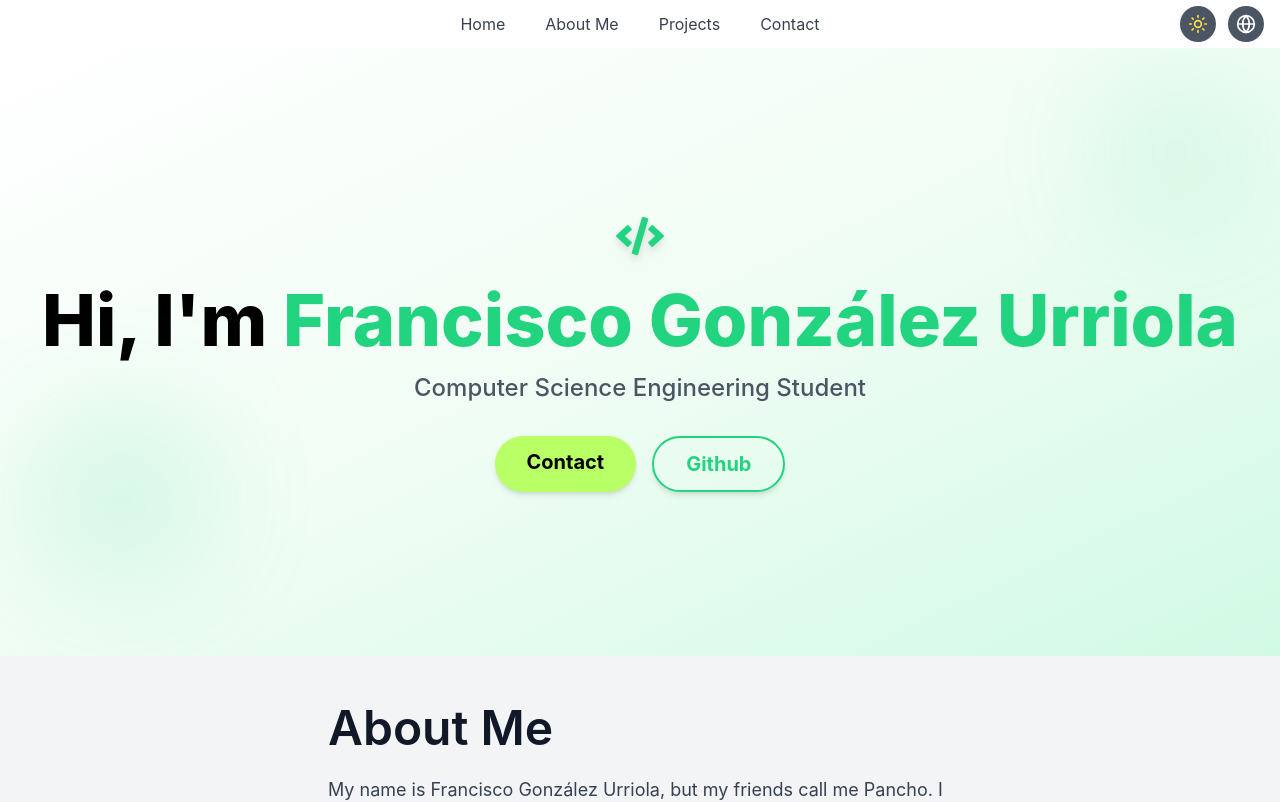
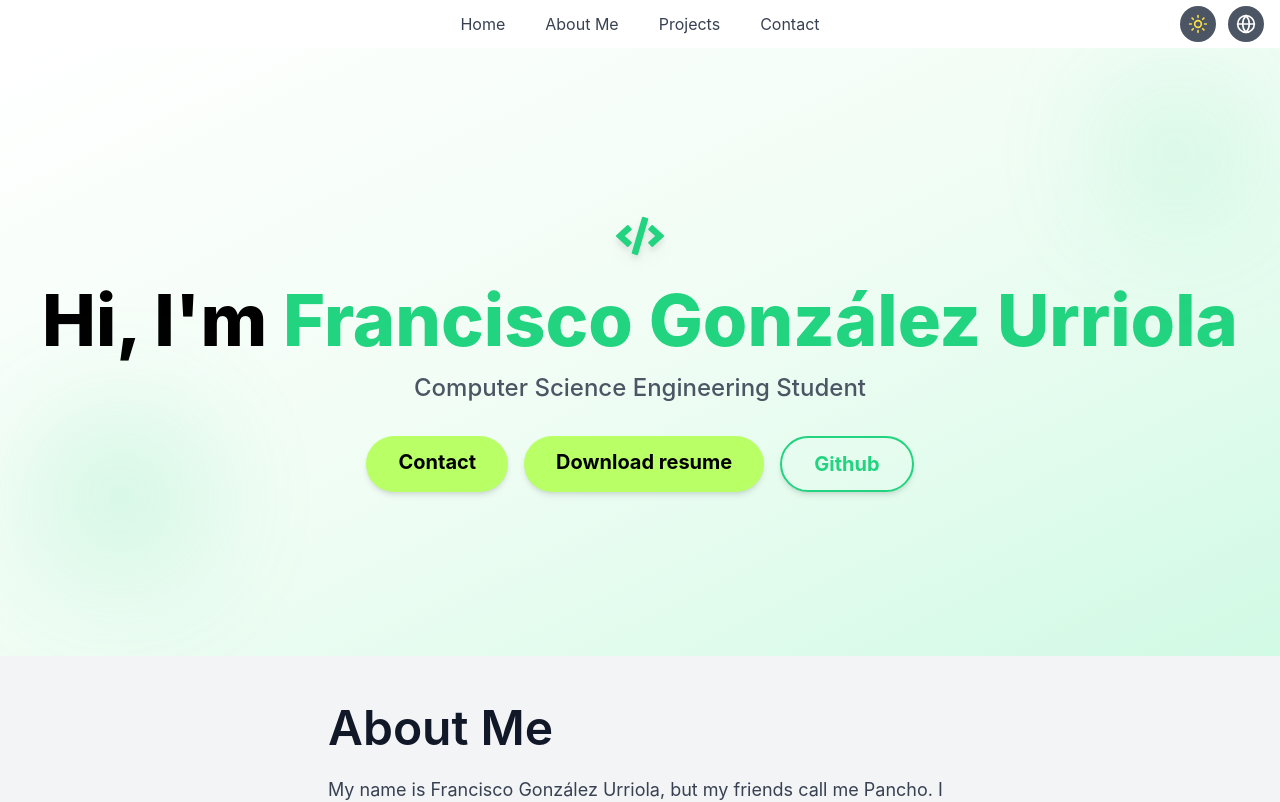
Before and after one commit to fgonzalezurriola/Portfolio-React-Vite, a React (Vite) app: page / in a window 1280 px wide. Shown: the top 802 px of the page. Built offline with nearby package versions, Linux system fonts and the light colour scheme.

Commit message:
Chore: uncommented the resume button

```diff
--- a/src/components/Hero.tsx
+++ b/src/components/Hero.tsx
@@ -5,20 +5,18 @@ import { FaCode } from "react-icons/fa";
 const Hero: React.FC = () => {
   const { t } = useTranslation();
 
-  // const resumeFile = t('header.resume') === 'Download resume'
-  //   ? 'cv-en.pdf'
-  //   : 'cv-es.pdf';
+  const resumeFile =
+    t("header.resume") === "Download resume" ? "cv-en.pdf" : "cv-es.pdf";
 
   return (
     <motion.section
       animate={{ y: [5, 2.5, 0] }}
       transition={{ ease: "easeInOut", duration: 1 }}
       id="home"
-      className="bg-gradient-to-br from-white via-green-50 to-emerald-100 dark:from-gray-900 dark:via-gray-800 dark:to-gray-700 text-black dark:text-white py-16 transition-colors relative overflow-hidden"
-
+      className="relative py-16 overflow-hidden text-black transition-colors bg-gradient-to-br from-white via-green-50 to-emerald-100 dark:from-gray-900 dark:via-gray-800 dark:to-gray-700 dark:text-white"
     >
       {/* Gradient accent elements */}
-      <div className="absolute inset-0 opacity-20 pointer-events-none">
+      <div className="absolute inset-0 pointer-events-none opacity-20">
         <div className="absolute top-10 right-10 w-32 h-32 bg-[#22D37F] dark:bg-[#B9FF66] rounded-full blur-3xl"></div>
         <div className="absolute bottom-20 left-10 w-40 h-40 bg-[#22D37F] dark:bg-[#B9FF66] rounded-full blur-3xl"></div>
       </div>
@@ -28,36 +26,42 @@ const Hero: React.FC = () => {
         animate={{ y: [4.5, 2.0, 0], opacity: 1 }}
         transition={{ ease: "easeOut", duration: 0.5 }}
         className="container mx-auto px-4 sm:px-6 text-center flex flex-col items-center justify-center min-h-[60vh]"
-
       >
-        <FaCode size={48} className="mx-auto mb-6 text-[#22D37F] dark:text-[#B9FF66] drop-shadow-lg dark:drop-shadow-none" />
-        <h1 className="text-5xl md:text-7xl font-extrabold mb-4 leading-tight">
-          {t("hero.greeting")} {" "}
-          <span className="text-[#22D37F] dark:text-[#B9FF66]">{t("hero.name")}</span>
+        <FaCode
+          size={48}
+          className="mx-auto mb-6 text-[#22D37F] dark:text-[#B9FF66] drop-shadow-lg dark:drop-shadow-none"
+        />
+        <h1 className="mb-4 text-5xl font-extrabold leading-tight md:text-7xl">
+          {t("hero.greeting")}{" "}
+          <span className="text-[#22D37F] dark:text-[#B9FF66]">
+            {t("hero.name")}
+          </span>
         </h1>
-        <p className="text-xl md:text-2xl mb-8 text-gray-600 dark:text-gray-300 font-medium max-w-2xl mx-auto">{t("hero.title")}</p>
+        <p className="max-w-2xl mx-auto mb-8 text-xl font-medium text-gray-600 md:text-2xl dark:text-gray-300">
+          {t("hero.title")}
+        </p>
 
         <div className="flex flex-wrap justify-center gap-4">
           <motion.a
-            whileHover={{ scale: 1.10 }}
+            whileHover={{ scale: 1.1 }}
             whileTap={{ scale: 0.95 }}
             href="#contact"
             className="bg-[#B9FF66] text-black dark:bg-[#22D37F] dark:text-white py-3 px-8 rounded-full text-lg md:text-xl font-bold shadow-md hover:bg-[#a0e95a] dark:hover:bg-[#1bb06a] transition-colors cursor-pointer"
           >
             {t("header.contact")}
           </motion.a>
-          {/* <motion.a
-            whileHover={{ scale: 1.15 }}
-            whileTap={{ scale: 0.9 }}
+          <motion.a
+            whileHover={{ scale: 1.1 }}
+            whileTap={{ scale: 0.95 }}
             href={resumeFile}
             download
             type="application/pdf"
-            className="bg-[#22D37F] text-black dark:bg-[#B9FF66] dark:text-gray-900 py-2 px-4 rounded-full text-base md:text-lg font-semibold hover:bg-[#1bb06a] dark:hover:bg-[#a0e95a] transition-colors"
+            className="bg-[#B9FF66] text-black dark:bg-[#22D37F] dark:text-white py-3 px-8 rounded-full text-lg md:text-xl font-bold shadow-md hover:bg-[#a0e95a] dark:hover:bg-[#1bb06a] transition-colors cursor-pointer"
           >
             {t("header.resume")}
-          </motion.a> */}
+          </motion.a>{" "}
           <motion.a
-            whileHover={{ scale: 1.10 }}
+            whileHover={{ scale: 1.1 }}
             whileTap={{ scale: 0.95 }}
             href="https://github.com/fgonzalezurriola"
             target="_blank"
```
